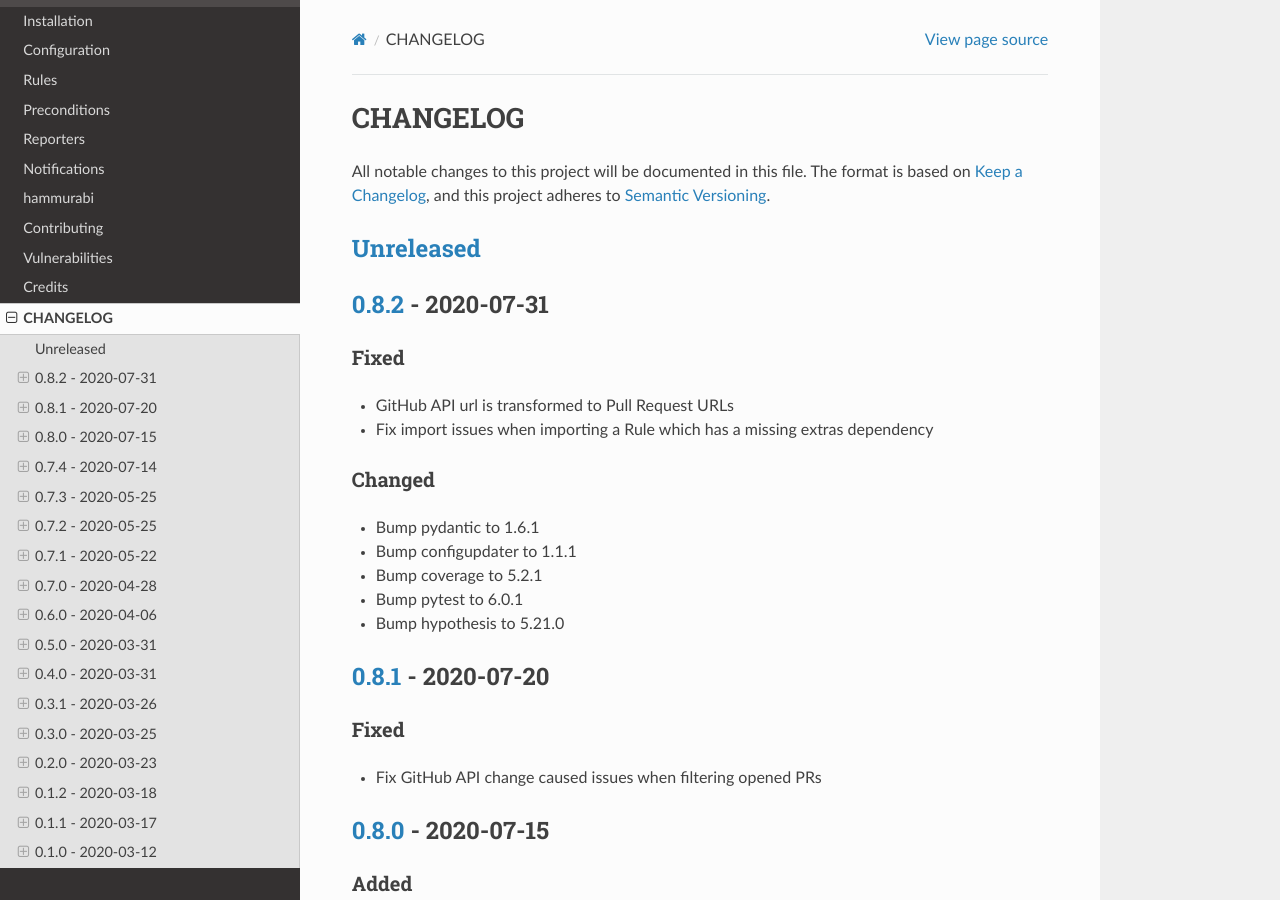
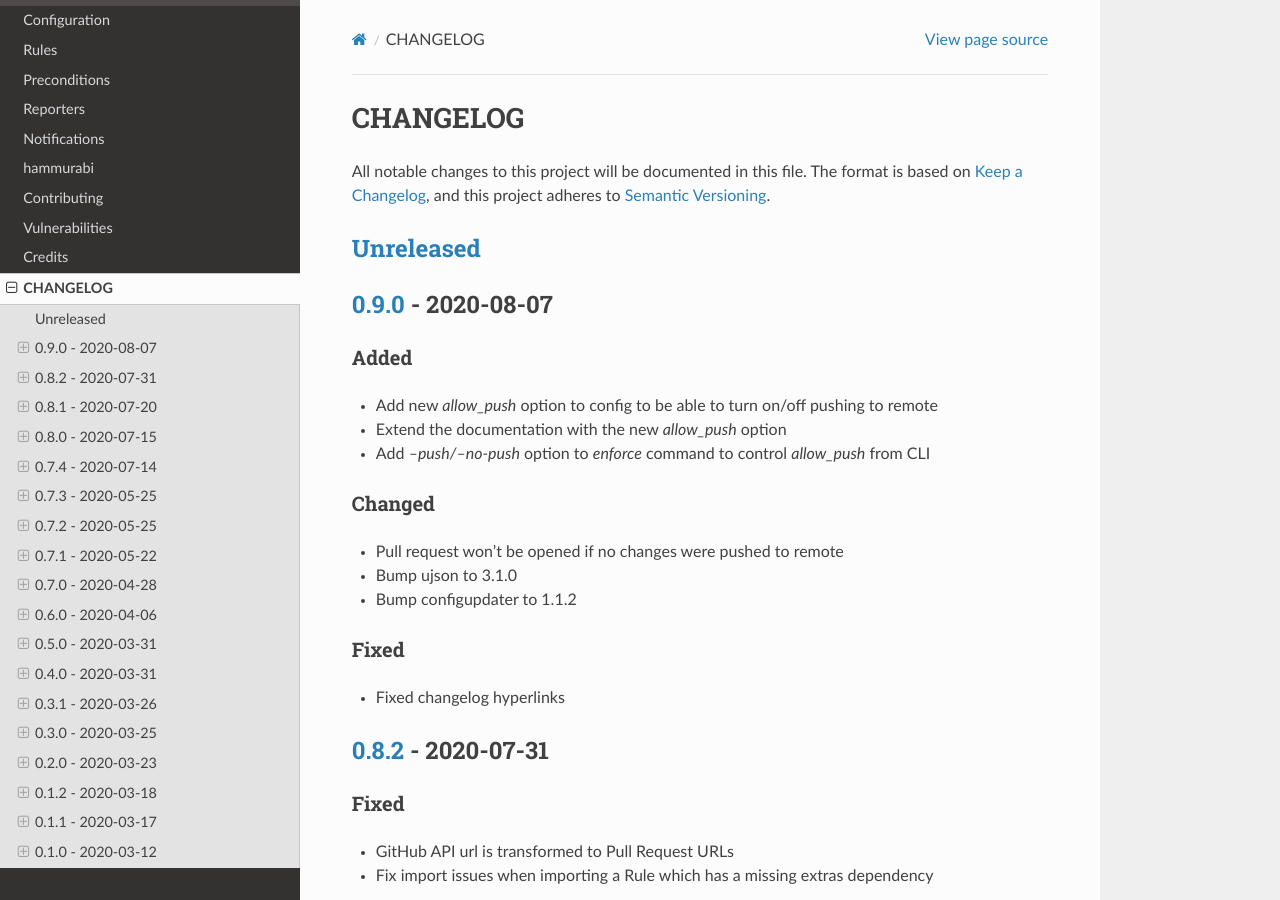
Before and after one commit to gabor-boros/hammurabi, a Sphinx documentation site: the page built from docs/history.rst, in a window 1280 px wide and 900 px high. Built offline with Sphinx 7.4.7 and the Read the Docs theme 2.0.0, drawn with Linux system fonts in a browser that asks for light colours.

Commit message:
prepare 0.9.0 release

```diff
--- a/CHANGELOG.rst
+++ b/CHANGELOG.rst
@@ -10,7 +10,7 @@ The format is based on `Keep a Changelog`_, and this project adheres to
 
 .. Hyperlinks for releases
 
-.. _Unreleased: https://github.com/gabor-boros/hammurabi/compare/v0.8.1...master
+.. _Unreleased: https://github.com/gabor-boros/hammurabi/compare/v0.9.0...master
 .. _0.1.0: https://github.com/gabor-boros/hammurabi/releases/tag/v0.1.0
 .. _0.1.1: https://github.com/gabor-boros/hammurabi/releases/tag/v0.1.1
 .. _0.1.2: https://github.com/gabor-boros/hammurabi/releases/tag/v0.1.2
@@ -28,9 +28,32 @@ The format is based on `Keep a Changelog`_, and this project adheres to
 .. _0.8.0: https://github.com/gabor-boros/hammurabi/releases/tag/v0.8.0
 .. _0.8.1: https://github.com/gabor-boros/hammurabi/releases/tag/v0.8.1
 .. _0.8.2: https://github.com/gabor-boros/hammurabi/releases/tag/v0.8.2
+.. _0.9.0: https://github.com/gabor-boros/hammurabi/releases/tag/v0.9.0
 
 Unreleased_
 -----------
+
+0.9.0_ - 2020-08-07
+-------------------
+
+Added
+~~~~~
+
+* Add new `allow_push` option to config to be able to turn on/off pushing to remote
+* Extend the documentation with the new `allow_push` option
+* Add `--push/--no-push` option to `enforce` command to control `allow_push` from CLI
+
+Changed
+~~~~~~~
+
+* Pull request won't be opened if no changes were pushed to remote
+* Bump ujson to 3.1.0
+* Bump configupdater to 1.1.2
+
+Fixed
+~~~~~
+
+* Fixed changelog hyperlinks
 
 0.8.2_ - 2020-07-31
 -------------------
--- a/docs/conf.py
+++ b/docs/conf.py
@@ -57,9 +57,9 @@ author = "Gábor Boros"
 # the built documents.
 #
 # The short X.Y version.
-version = "0.8.2"
+version = "0.9.0"
 # The full version, including alpha/beta/rc tags.
-release = "0.8.2"
+release = "0.9.0"
 
 # The language for content autogenerated by Sphinx. Refer to documentation
 # for a list of supported languages.
--- a/pyproject.toml
+++ b/pyproject.toml
@@ -1,6 +1,6 @@
 [tool.poetry]
 name = "hammurabi"
-version = "0.8.2"
+version = "0.9.0"
 license = "Apache-2.0"
 description = "Hammurabi is an extensible CLI tool responsible for enforcing user-defined rules on a git repository."
 documentation = "https://readthedocs.org/projects/hammurabi/badge/"
```
